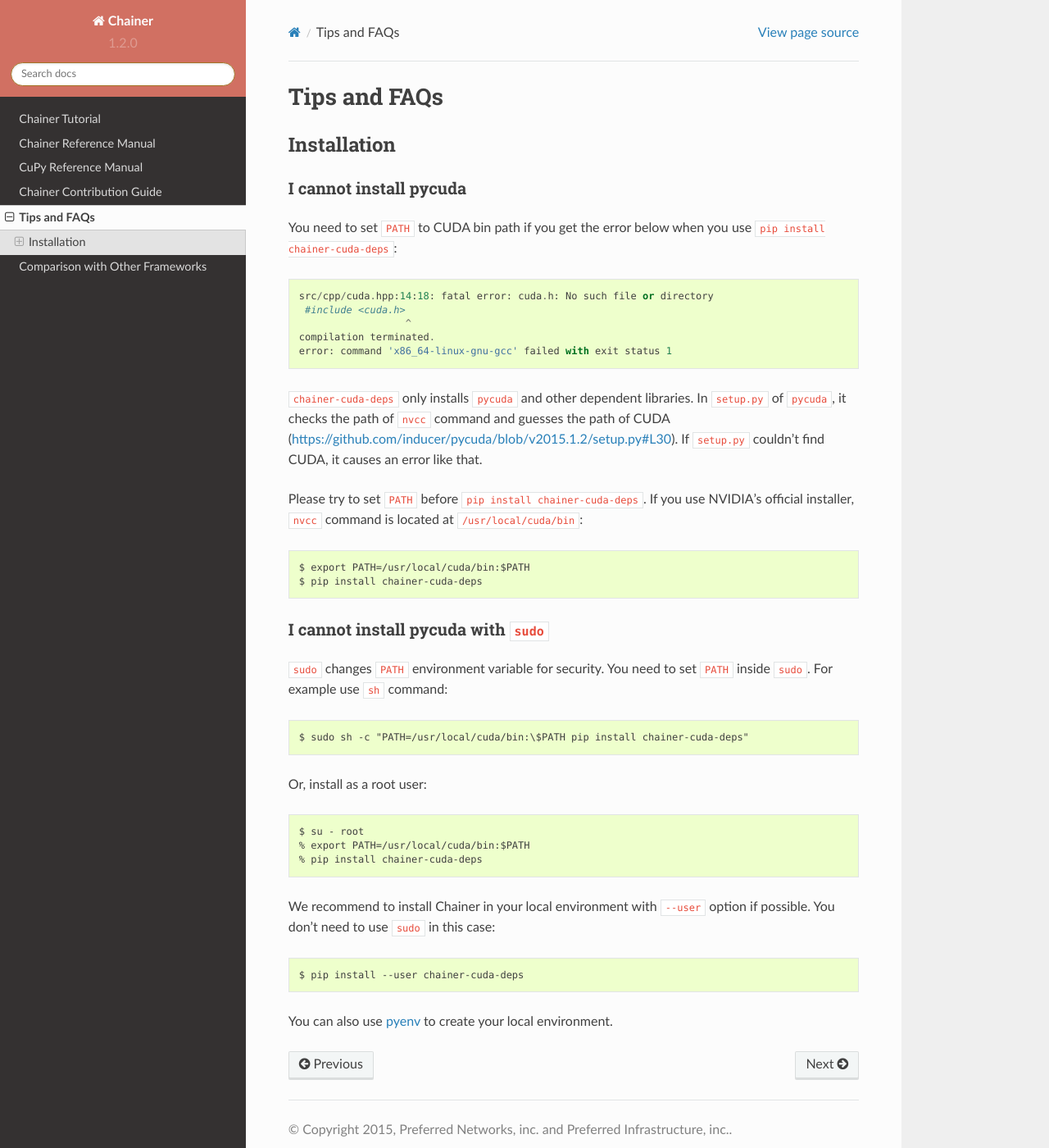
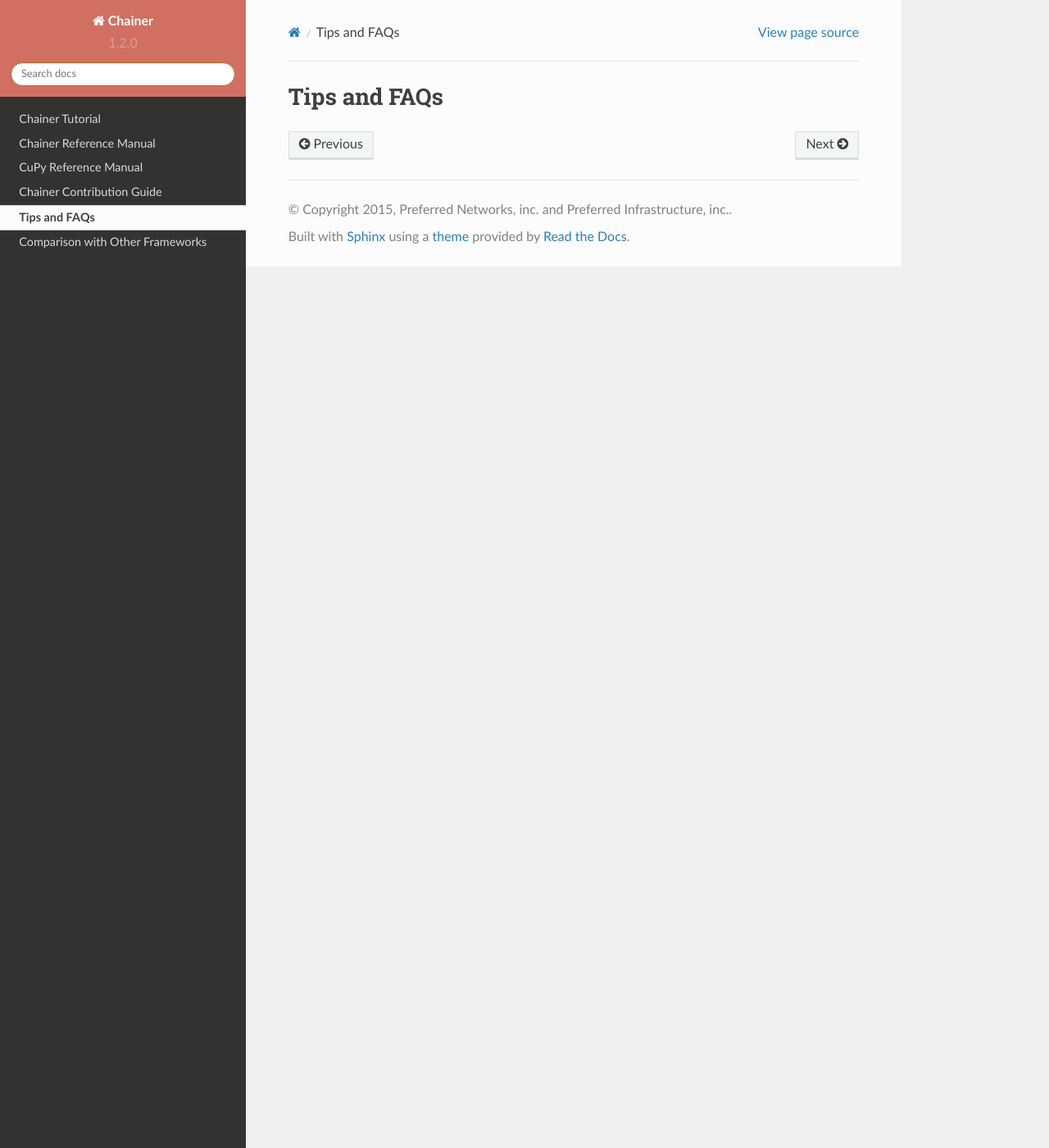
Before and after one commit to mitmul/intel-chainer, a Sphinx documentation site: the page built from docs/source/tips.rst, in a window 1280 px wide and 1400 px high. Shown: the whole window at 82% size. Built offline with Sphinx 7.4.7 and the Read the Docs theme 2.0.0, drawn with Linux system fonts in a browser that asks for light colours; pages that are not in the unit, such as notebooks, are missing from menus.

Commit message:
Remove pycuda tips that is not used now

```diff
--- a/docs/source/tips.rst
+++ b/docs/source/tips.rst
@@ -1,49 +1,2 @@
 Tips and FAQs
 =============
-
-Installation
-------------
-
-I cannot install pycuda
-~~~~~~~~~~~~~~~~~~~~~~~
-
-You need to set ``PATH`` to CUDA bin path if you get the error below when you use ``pip install chainer-cuda-deps``::
-
-   src/cpp/cuda.hpp:14:18: fatal error: cuda.h: No such file or directory
-    #include <cuda.h>
-                     ^
-   compilation terminated.
-   error: command 'x86_64-linux-gnu-gcc' failed with exit status 1
-
-``chainer-cuda-deps`` only installs ``pycuda`` and other dependent libraries.
-In ``setup.py`` of ``pycuda``, it checks the path of ``nvcc`` command and guesses the path of CUDA (https://github.com/inducer/pycuda/blob/v2015.1.2/setup.py#L30).
-If ``setup.py`` couldn't find CUDA, it causes an error like that.
-
-Please try to set ``PATH`` before ``pip install chainer-cuda-deps``.
-If you use NVIDIA's official installer, ``nvcc`` command is located at ``/usr/local/cuda/bin``::
-
-   $ export PATH=/usr/local/cuda/bin:$PATH
-   $ pip install chainer-cuda-deps
-
-
-I cannot install pycuda with ``sudo``
-~~~~~~~~~~~~~~~~~~~~~~~~~~~~~~~~~~~~~
-
-``sudo`` changes ``PATH`` environment variable for security.
-You need to set ``PATH`` inside ``sudo``.
-For example use ``sh`` command::
-
-  $ sudo sh -c "PATH=/usr/local/cuda/bin:\$PATH pip install chainer-cuda-deps"
-
-Or, install as a root user::
-
-  $ su - root
-  % export PATH=/usr/local/cuda/bin:$PATH
-  % pip install chainer-cuda-deps
-
-We recommend to install Chainer in your local environment with ``--user`` option if possible.
-You don't need to use ``sudo`` in this case::
-
-  $ pip install --user chainer-cuda-deps
-
-You can also use `pyenv <https://github.com/yyuu/pyenv>`_ to create your local environment.
```
